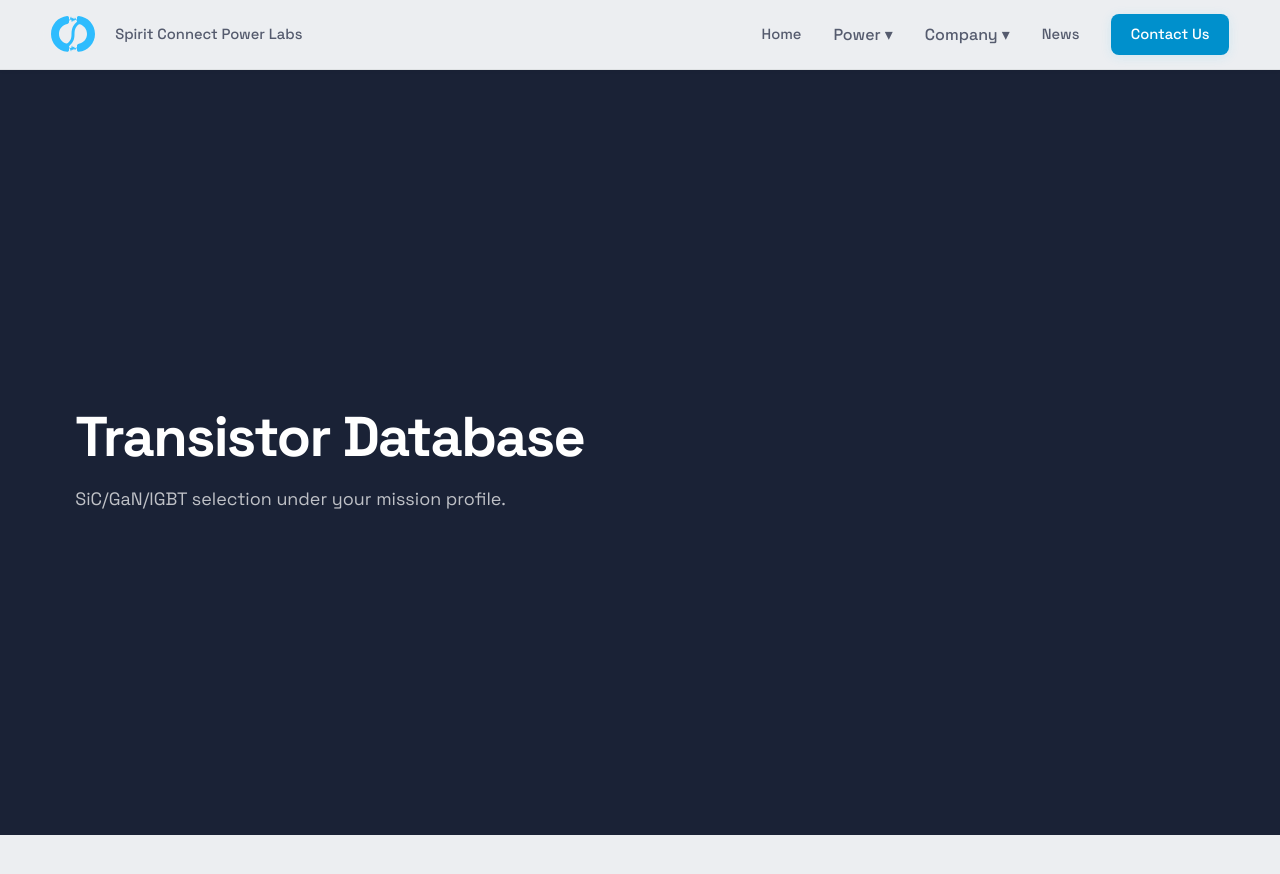
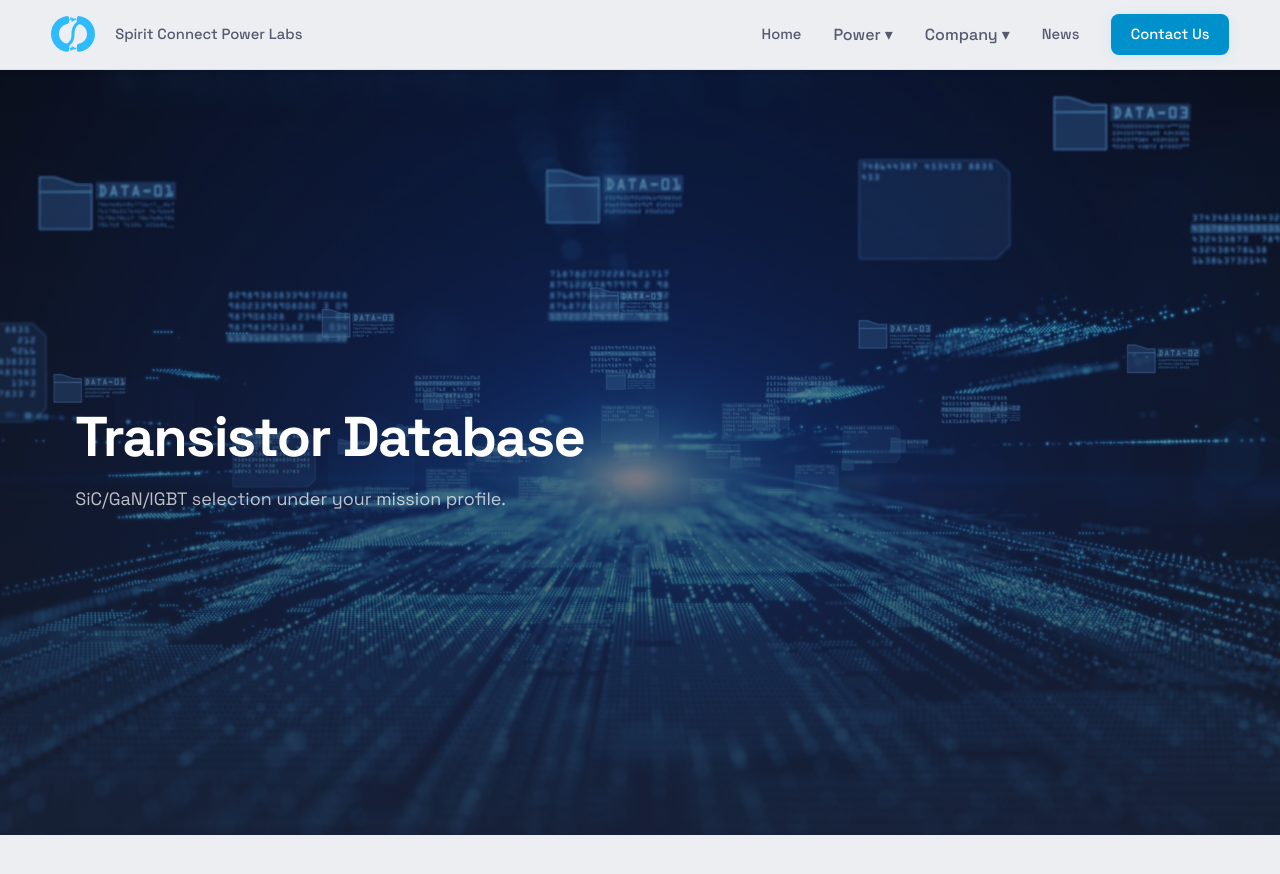
Before and after one commit to FulongLi/spiritconnect.github.io, a Jekyll site: the page built from database/transistors/transistor-database.md, in a window 1280 px wide and 900 px high. Shown: the top 874 px of the window. Built offline with Jekyll 4.4.1, drawn with Linux system fonts in a browser that asks for light colours.

Commit message:
Update transistor-database.md

```diff
--- a/database/transistors/transistor-database.md
+++ b/database/transistors/transistor-database.md
@@ -6,6 +6,7 @@ description: Comprehensive SiC/GaN/IGBT database for power electronics design au
 ---
 
 <header class="hero">
+  <img class="hero-video" src="{{ '/power/devices/testing/database.jpg' | relative_url }}" alt="Transistor database">
   <div class="bg"></div>
   <div class="container">
     <h1>Transistor Database</h1>
```
